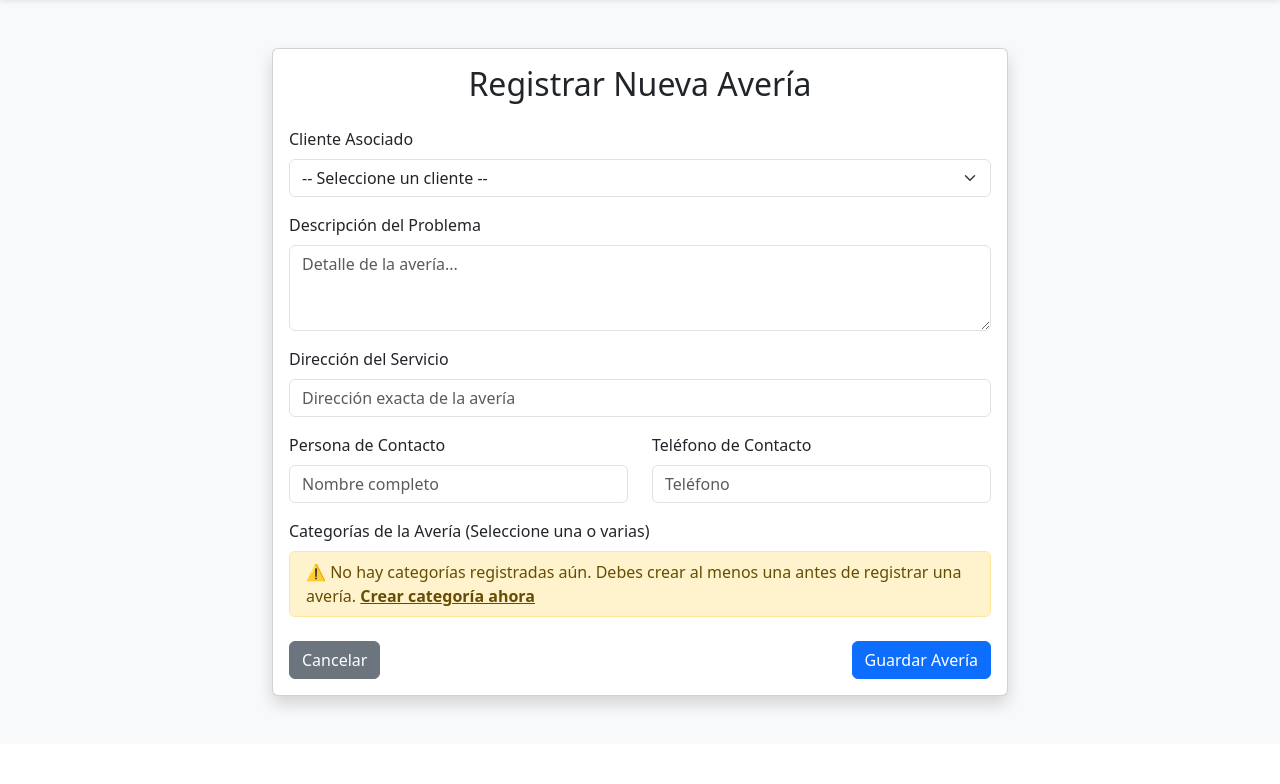
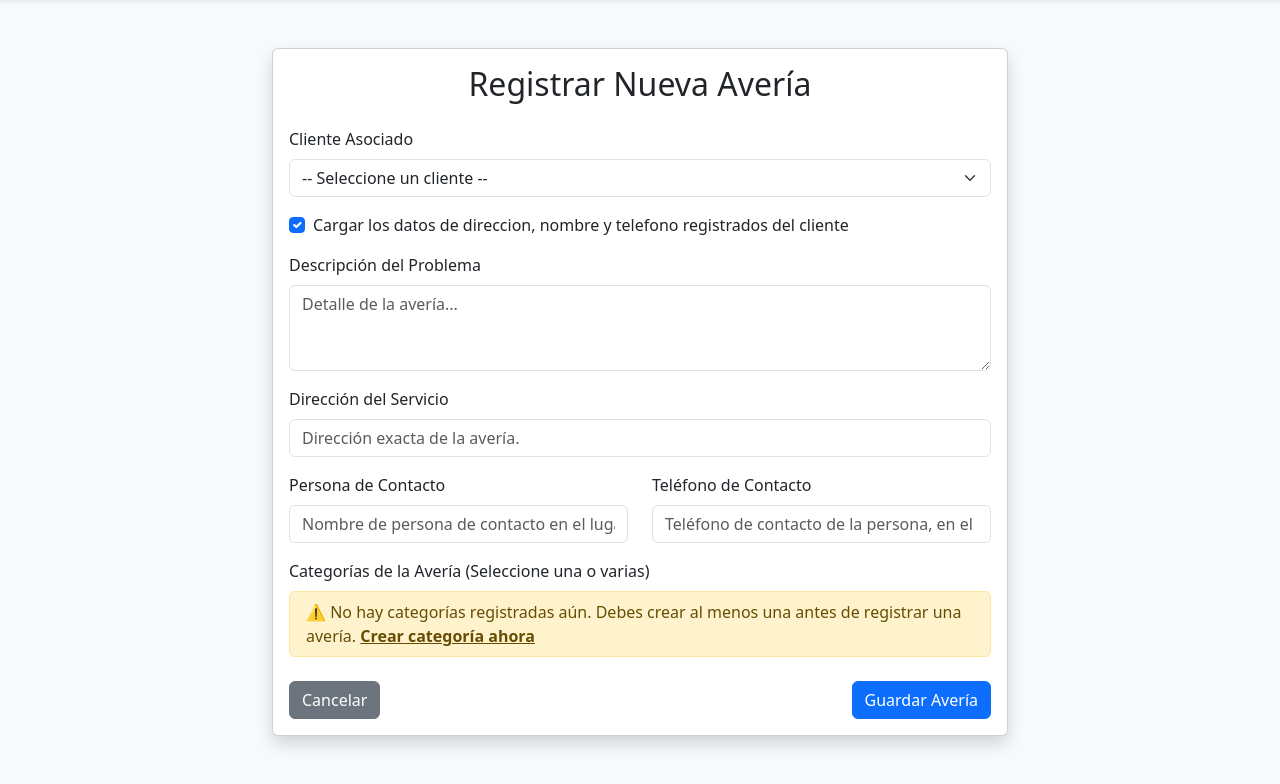
Before and after one commit to juliju2026/fontaneria, a Spring Boot app: page /averias/nueva in a window 1280 px wide. Shown: the part 56-840 px from the top of the page. Before the commit the page ends 768 px from the top, so only its background shows below. Run offline with Spring Boot 4, Linux system fonts and the light colour scheme; data that the repository does not hold is empty.

Commit message:
fixes MVP

```diff
--- a/src/main/java/com/jcfontaneria/fontaneria/entity/CategoriaAveria.java
+++ b/src/main/java/com/jcfontaneria/fontaneria/entity/CategoriaAveria.java
@@ -5,6 +5,7 @@ import jakarta.validation.constraints.NotBlank;
 import lombok.AllArgsConstructor;
 import lombok.Data;
 import lombok.NoArgsConstructor;
+import lombok.ToString;
 import java.util.List;
 
 @Entity
@@ -25,6 +26,7 @@ public class CategoriaAveria {
     private String descripcion;
 
     // Relación: Una categoría puede estar en muchas averías
+    @ToString.Exclude //para evitar que Lombok lea la colección y rompa la sesión
     @ManyToMany(mappedBy = "categorias")
     private List<ServicioAveria> averias;
 }
--- a/src/main/java/com/jcfontaneria/fontaneria/entity/Cliente.java
+++ b/src/main/java/com/jcfontaneria/fontaneria/entity/Cliente.java
@@ -1,5 +1,6 @@
 package com.jcfontaneria.fontaneria.entity;
 
+import com.fasterxml.jackson.annotation.JsonIgnore;
 import jakarta.persistence.*;
 import jakarta.validation.constraints.Email;
 import jakarta.validation.constraints.NotBlank;
@@ -8,6 +9,7 @@ import jakarta.validation.constraints.Size;
 import lombok.AllArgsConstructor;
 import lombok.Data;
 import lombok.NoArgsConstructor;
+import lombok.ToString;
 import java.util.List;
 
 @Entity
@@ -43,6 +45,8 @@ public class Cliente {
     private String direccion;
 
     // Relación para mantener el historial de averías del cliente (CRM puro)
+    @ToString.Exclude // <-- ¡Esto evita que Lombok lea la colección en el toString() y lance el LazyException!
+    @JsonIgnore // Jackson ignore esta lista al generar el JSON!
     @OneToMany(mappedBy = "cliente", cascade = CascadeType.ALL, orphanRemoval = true)
     private List<ServicioAveria> averias;
 }
--- a/src/main/java/com/jcfontaneria/fontaneria/entity/ServicioAveria.java
+++ b/src/main/java/com/jcfontaneria/fontaneria/entity/ServicioAveria.java
@@ -3,6 +3,7 @@ package com.jcfontaneria.fontaneria.entity;
 import jakarta.persistence.*;
 import jakarta.validation.constraints.NotBlank;
 import jakarta.validation.constraints.NotEmpty;
+import jakarta.validation.constraints.Pattern;
 import lombok.AllArgsConstructor;
 import lombok.Data;
 import lombok.NoArgsConstructor;
@@ -30,13 +31,14 @@ public class ServicioAveria {
     private String nombreContacto;
 
     @NotBlank(message = "El teléfono de la persona de contacto es obligatoria")
+    @Pattern(regexp = "^\\+?[0-9. ()-]{7,25}$", message = "El formato del teléfono no es válido, minimo 7 digitos") //[0-9. ()-] = permite números del 0 al 9 puntos parentesis y guiones
     private String telefonoContacto;
 
     //TODO a futuro agregar un campo para adjuntar imagenes o vídeos de la avería
 
     // Relación con el tipo de avería (categoria). Un servicio puede tener varios tipos de averias. La relacion es N M
     @NotEmpty(message = "Debe seleccionar al menos una categoría para la avería")
-    @ManyToMany
+    @ManyToMany(fetch = FetchType.EAGER)
     @JoinTable(
             name= "averia_categoria",
             joinColumns = @JoinColumn(name = "averia_id"),
--- a/src/main/resources/templates/averias/form-averia.html
+++ b/src/main/resources/templates/averias/form-averia.html
@@ -18,44 +18,54 @@
                 <div class="card-body">
                     <h2 class="mb-4 text-center" th:text="${servicioAveria.id == null} ? 'Registrar Nueva Avería' : 'Editar Avería'">Registro</h2>
 
-                    <form th:action="@{/averias/guardar}" th:object="${servicioAveria}" method="post">
+                    <form th:action="@{/averias/guardar}" th:object="${servicioAveria}" method="post"
+                          onsubmit="document.getElementById('btnGuardar').disabled = true; document.getElementById('btnGuardar').innerText = 'Guardando...';">
 
                         <!-- Campo oculto para el ID -->
                         <input type="hidden" th:field="*{id}" />
 
                         <!-- Cliente asociado -->
                         <div class="mb-3">
-                            <label for="cliente" class="form-label">Cliente Asociado</label>
-                            <select id="cliente" th:field="*{cliente}" class="form-select" required>
+                            <label for="clienteSelect" class="form-label">Cliente Asociado</label>
+                            <select id="clienteSelect" th:field="*{cliente}" class="form-select" required>
                                 <option value="">-- Seleccione un cliente --</option>
                                 <option th:each="c : ${clientes}" th:value="${c.id}" th:text="${c.nombreCompleto}">Cliente</option>
                             </select>
                         </div>
 
+                        <!-- Checkbox para autocompletar dirección teléfono y nombre con datos del cliente -->
+                        <div class="mb-3 form-check">
+                            <input type="checkbox" class="form-check-input" id="usarDatosCliente" checked>
+                            <label class="form-check-label" for="usarDatosCliente">
+                                Cargar los datos de direccion, nombre y telefono registrados del cliente
+                            </label>
+                        </div>
+
                         <!-- Descripción del problema -->
                         <div class="mb-3">
                             <label for="descripcionProblema" class="form-label">Descripción del Problema</label>
-                            <textarea id="descripcionProblema" th:field="*{descripcionProblema}" class="form-control" rows="3" placeholder="Detalle de la avería..."></textarea>
+                            <textarea id="descripcionProblema" th:field="*{descripcionProblema}" class="form-control" required rows="3" placeholder="Detalle de la avería..."></textarea>
                             <div class="text-danger small" th:if="${#fields.hasErrors('descripcionProblema')}" th:errors="*{descripcionProblema}"></div>
                         </div>
 
                         <!-- Dirección del servicio -->
                         <div class="mb-3">
                             <label for="direccionServicio" class="form-label">Dirección del Servicio</label>
-                            <input type="text" id="direccionServicio" th:field="*{direccionServicio}" class="form-control" placeholder="Dirección exacta de la avería">
+                            <input type="text" id="direccionServicio" th:field="*{direccionServicio}" class="form-control" required placeholder="Dirección exacta de la avería.">
                             <div class="text-danger small" th:if="${#fields.hasErrors('direccionServicio')}" th:errors="*{direccionServicio}"></div>
                         </div>
+
 
                         <!-- Datos de contacto en sitio -->
                         <div class="row">
                             <div class="col-md-6 mb-3">
                                 <label for="nombreContacto" class="form-label">Persona de Contacto</label>
-                                <input type="text" id="nombreContacto" th:field="*{nombreContacto}" class="form-control" placeholder="Nombre completo">
+                                <input type="text" id="nombreContacto" th:field="*{nombreContacto}" class="form-control" required placeholder="Nombre de persona de contacto en el lugar de la avería">
                                 <div class="text-danger small" th:if="${#fields.hasErrors('nombreContacto')}" th:errors="*{nombreContacto}"></div>
                             </div>
                             <div class="col-md-6 mb-3">
                                 <label for="telefonoContacto" class="form-label">Teléfono de Contacto</label>
-                                <input type="text" id="telefonoContacto" th:field="*{telefonoContacto}" class="form-control" placeholder="Teléfono">
+                                <input type="text" id="telefonoContacto" th:field="*{telefonoContacto}" class="form-control" required placeholder="Teléfono de contacto de la persona, en el lugar de la avería.">
                                 <div class="text-danger small" th:if="${#fields.hasErrors('telefonoContacto')}" th:errors="*{telefonoContacto}"></div>
                             </div>
                         </div>
@@ -83,7 +93,7 @@
                         <!-- Botones de acción -->
                         <div class="d-flex justify-content-between mt-4">
                             <a th:href="@{/averias}" class="btn btn-secondary">Cancelar</a>
-                            <button type="submit" class="btn btn-primary">Guardar Avería</button>
+                            <button type="submit" id="btnGuardar" class="btn btn-primary">Guardar Avería</button>
                         </div>
 
                     </form>
@@ -95,5 +105,58 @@
 
 <!-- Bootstrap JS -->
 <script src="https://cdn.jsdelivr.net/npm/bootstrap@5.3.2/dist/js/bootstrap.bundle.min.js"></script>
+
+<!-- Script para autocompletar campos con informacion del cliente -->
+<script>
+    const clienteSelect = document.getElementById('clienteSelect');
+    const checkboxDatosCliente = document.getElementById('usarDatosCliente');
+    const inputNombreContacto = document.getElementById('nombreContacto');
+    const inputTelefonoContacto = document.getElementById('telefonoContacto');
+    const inputDireccionServicio = document.getElementById('direccionServicio');
+
+    function cargarDatosCliente() {
+        const clienteId = clienteSelect.value;
+
+        // Si no hay cliente seleccionado o el checkbox no está marcado, no hacemos nada
+        if (!clienteId || !checkboxDatosCliente.checked) {
+            return;
+        }
+
+        // Realizamos la petición al endpoint JSON del cliente
+        fetch(`/clientes/api/${clienteId}`)
+            .then(response => {
+                if (!response.ok) throw new Error('No se pudo obtener el cliente');
+                return response.json();
+            })
+            .then(data => {
+                // Rellenamos los campos con la información obtenida del cliente
+                if (data.nombreCompleto && inputNombreContacto) {
+                    inputNombreContacto.value = data.nombreCompleto;
+                }
+                if (data.telefono && inputTelefonoContacto) {
+                    inputTelefonoContacto.value = data.telefono;
+                }
+                if (data.direccion && inputDireccionServicio) {
+                    inputDireccionServicio.value = data.direccion;
+                }
+            })
+            .catch(error => console.error('Error al cargar los datos del cliente:', error));
+    }
+
+    // Evento 1: Cuando cambia la selección del cliente en el desplegable
+    clienteSelect.addEventListener('change', cargarDatosCliente);
+
+    // Evento 2: Cuando el usuario marca o desmarca el checkbox
+    checkboxDatosCliente.addEventListener('change', function() {
+        if (this.checked) {
+            cargarDatosCliente();
+        } else {
+            // Si desmarca la casilla, limpiamos los campos para que pueda escribir otros datos
+            if (inputNombreContacto) inputNombreContacto.value = '';
+            if (inputTelefonoContacto) inputTelefonoContacto.value = '';
+            if (inputDireccionServicio) inputDireccionServicio.value = '';
+        }
+    });
+</script>
 </body>
 </html>
--- a/src/main/resources/templates/averias/lista-averias.html
+++ b/src/main/resources/templates/averias/lista-averias.html
@@ -16,6 +16,7 @@
         <h2>Gestión de Servicios y Averías</h2>
         <div>
             <a th:href="@{/}" class="btn btn-outline-dark me-2">Inicio</a>
+            <a th:href="@{/categorias}" class="btn btn-outline-dark me-2">Categorías</a>
             <a th:href="@{/averias/nueva}" class="btn btn-success">+ Nueva Avería</a>
         </div>
     </div>
--- a/src/main/resources/templates/categorias/form-categoria.html
+++ b/src/main/resources/templates/categorias/form-categoria.html
@@ -18,7 +18,8 @@
                 <div class="card-body p-4">
                     <h2 class="mb-4 text-center" th:text="${categoriaAveria.id == null} ? 'Registrar Categoría' : 'Editar Categoría'">Registro</h2>
 
-                    <form th:action="@{/categorias/guardar}" th:object="${categoriaAveria}" method="post">
+                    <form th:action="@{/categorias/guardar}" th:object="${categoriaAveria}" method="post"
+                          onsubmit="document.getElementById('btnGuardar').disabled = true; document.getElementById('btnGuardar').innerText = 'Guardando...';">
 
                         <!-- Campo oculto imprescindible para la edición -->
                         <input type="hidden" th:field="*{id}" />
@@ -39,10 +40,9 @@
                         <!-- Botones de acción -->
                         <div class="d-flex justify-content-between mt-4">
                             <div>
-                                <a th:href="@{/}" class="btn btn-outline-dark me-2">Inicio</a>
                                 <a th:href="@{/categorias}" class="btn btn-secondary">Cancelar</a>
                             </div>
-                            <button type="submit" class="btn btn-primary">Guardar Categoría</button>
+                            <button type="submit" id="btnGuardar" class="btn btn-primary">Guardar Categoría</button>
                         </div>
 
                     </form>
--- a/src/main/resources/templates/clientes/form-cliente.html
+++ b/src/main/resources/templates/clientes/form-cliente.html
@@ -16,7 +16,8 @@
         <div class="card-body">
             <h2 class="mb-4 text-center" th:text="${cliente.id == null} ? 'Nuevo Cliente' : 'Editar Cliente'">Nuevo Cliente</h2>
 
-            <form th:action="@{/clientes/guardar}" th:object="${cliente}" method="post">
+            <form th:action="@{/clientes/guardar}" th:object="${cliente}" method="post"
+                  onsubmit="document.getElementById('btnGuardar').disabled = true; document.getElementById('btnGuardar').innerText = 'Guardando...';">
 
                 <!-- Campo oculto vital para diferenciar si estamos creando o editando -->
                 <input type="hidden" th:field="*{id}" />
@@ -64,7 +65,7 @@
                 <!-- Botones de acción -->
                 <div class="d-flex justify-content-between">
                     <a th:href="@{/clientes}" class="btn btn-secondary">Cancelar</a>
-                    <button type="submit" class="btn btn-success">Guardar Cliente</button>
+                    <button type="submit" id="btnGuardar" class="btn btn-success">Guardar Cliente</button>
                 </div>
 
             </form>
```
Also changed, not shown: src/main/java/com/jcfontaneria/fontaneria/controller/CategoriaAveriaController.java (+14 -2 lines), src/main/java/com/jcfontaneria/fontaneria/controller/ClienteController.java (+24 -5 lines), src/main/java/com/jcfontaneria/fontaneria/repository/ClienteRepository.java (+8 -0 lines), src/main/java/com/jcfontaneria/fontaneria/service/ClienteService.java (+6 -2 lines), src/main/resources/templates/categorias/lista-categorias.html (+15 -0 lines), src/main/resources/templates/clientes/lista-clientes.html (+18 -6 lines).
